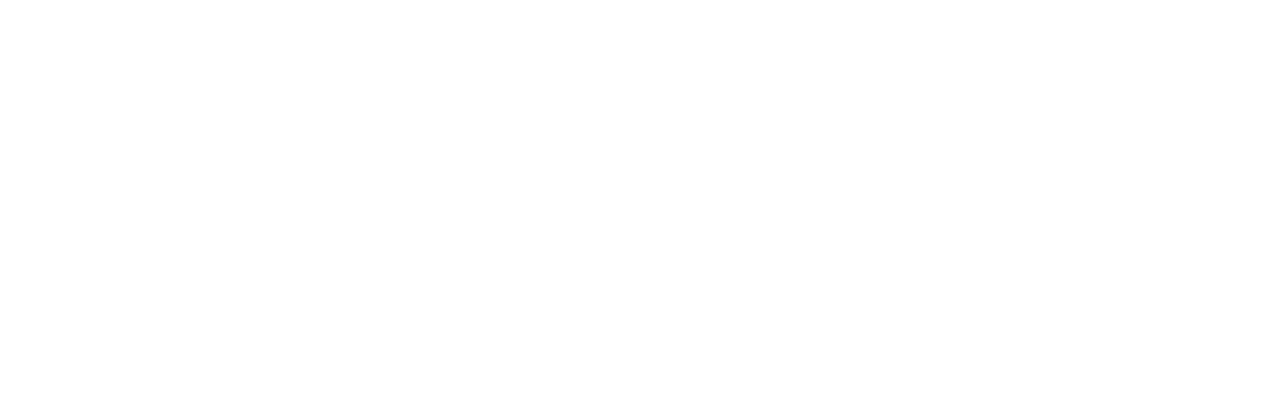
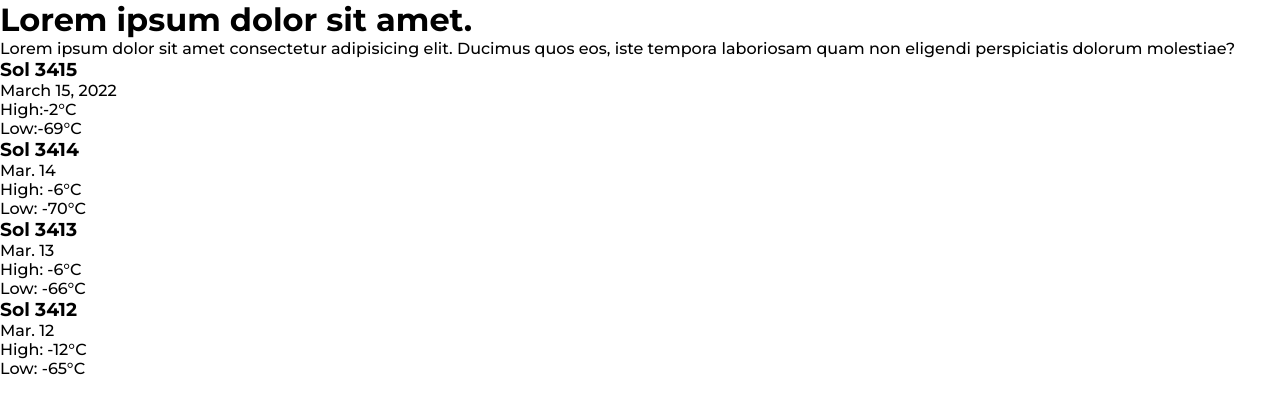
Before and after one commit to Pantella/NASA-INSIGHT-MARS-WEATHER, a website built with Parcel: page src/index.html in a window 1280 px wide. Built offline with nearby package versions, Linux system fonts and the light colour scheme.

Commit message:
Added first html structure and scss variables and reset

```diff
--- a/package.json
+++ b/package.json
@@ -2,7 +2,7 @@
   "name": "nasa-insight-mars-weather",
   "version": "1.0.0",
   "description": "Landing Page which shows weather data sended by Insight mission from Mars",
-  "source": "src/index.html",
+  "source": "/src/index.html",
   "scripts": {
     "clean": "rm -rf dist/* && rm -rf .parcel-cache/*",
     "start": "parcel",
@@ -32,6 +32,7 @@
     "three": "^0.138.3"
   },
   "devDependencies": {
+    "@parcel/transformer-sass": "^2.3.2",
     "gh-pages": "^3.2.3",
     "parcel": "^2.3.2"
   }
--- a/src/index.html
+++ b/src/index.html
@@ -8,7 +8,59 @@
     <link rel="stylesheet" href="./scss/style.scss">
 </head>
 <body>
+    <header>
+        <h1>Lorem ipsum dolor sit amet.</h1>
+        <p>Lorem ipsum dolor sit amet consectetur adipisicing elit. Ducimus quos eos, iste tempora laboriosam quam non eligendi perspiciatis dolorum molestiae?</p>
+    </header>
+    <main>
+        <div>
+            <section>
+                <article>
+                    <div>
+                        <h3>Sol 3415</h3>
+                        <p>March 15, 2022</p>
+                    </div>
+                    <div>
+                        <p>High:-2°C</p>
+                        <p>Low:-69°C</p>
+                    </div>
+                </article>
+            </section>
+                <article>
+                    <div>
+                        <h3>Sol 3414</h3>
+                        <p>Mar. 14</p>
+                    </div>
+                    <div>
+                        <p>High: -6°C</p>
+                        <p>Low: -70°C</p>
+                    </div>
+                </article>
+                <article>
+                    <div>
+                        <h3>Sol 3413</h3>
+                        <p>Mar. 13</p>
+                    </div>
+                    <div>
+                        <p>High: -6°C</p>
+                        <p>Low: -66°C</p>
+                    </div>
+                </article>
+                <article>
+                    <div>
+                        <h3>Sol 3412</h3>
+                        <p>Mar. 12</p>
+                    </div>
+                    <div>
+                        <p>High: -12°C</p>
+                        <p>Low: -65°C</p>
+                    </div>
+                </article>
+            <section>
 
+            </section>
+        </div>
+    </main>
     <script src="./js/main.js"></script>
 </body>
 </html>
--- /dev/null
+++ b/src/scss/_reset.scss
@@ -0,0 +1,36 @@
+@import url('https://fonts.googleapis.com/css2?family=Montserrat:ital,wght@0,300;0,500;0,700;1,300;1,500;1,700&display=swap');
+@import './variables';
+
+/* RESET START */
+* {
+    position: relative;
+
+    box-sizing: border-box;
+    margin: 0;
+    padding: 0;
+
+    font-family: $font-fam;
+    color: $black;
+}
+
+*::before, *::after {
+    box-sizing: border-box;
+}
+
+html, body {
+    height: 100%;
+}
+
+html {
+    scroll-behavior: smooth;
+}
+
+p, h1, h2, h3, h4, h5, h6 {
+    overflow-wrap: break-word;
+}
+
+a, button {
+    color: $white;
+    text-decoration: none;
+}
+/* RESET END */
--- /dev/null
+++ b/src/scss/_variables.scss
@@ -0,0 +1,13 @@
+// COLORS
+$black: #000;
+$white: #fff;
+$light-blue: #9bdaf1;
+$alpha-black: #0000001a;
+$light-grey: #a2958b;
+
+// FONT
+$font-fam: "Montserrat",Helvetica,Arial,sans-serif;
+
+$font-w-small: 300;
+$font-w-medium: 500;
+$font-w-bold: 700;
--- a/src/scss/style.scss
+++ b/src/scss/style.scss
@@ -0,0 +1,2 @@
+@use './reset';
+@import './variables';
```
Also changed, not shown: 1 other file.
